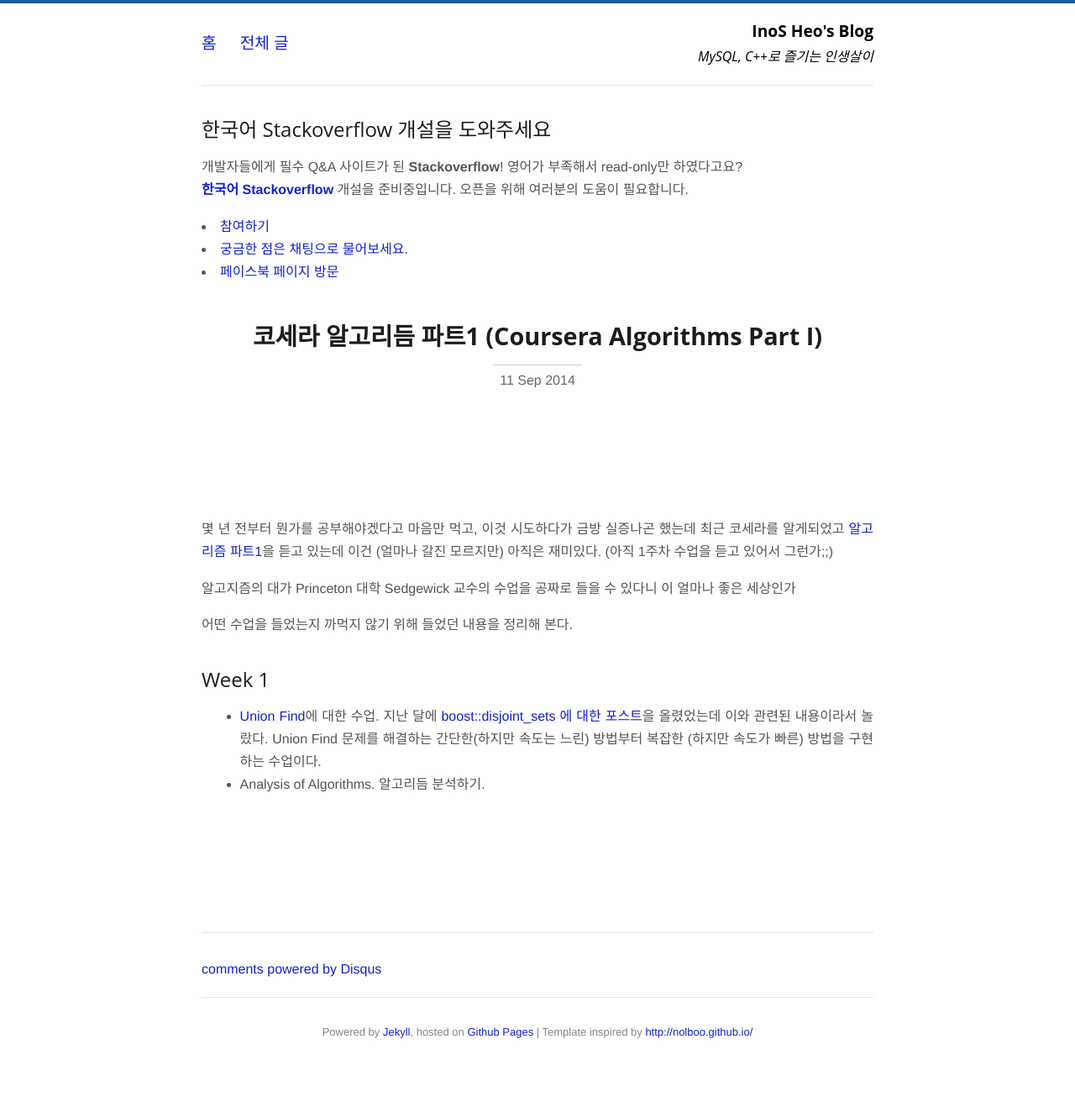
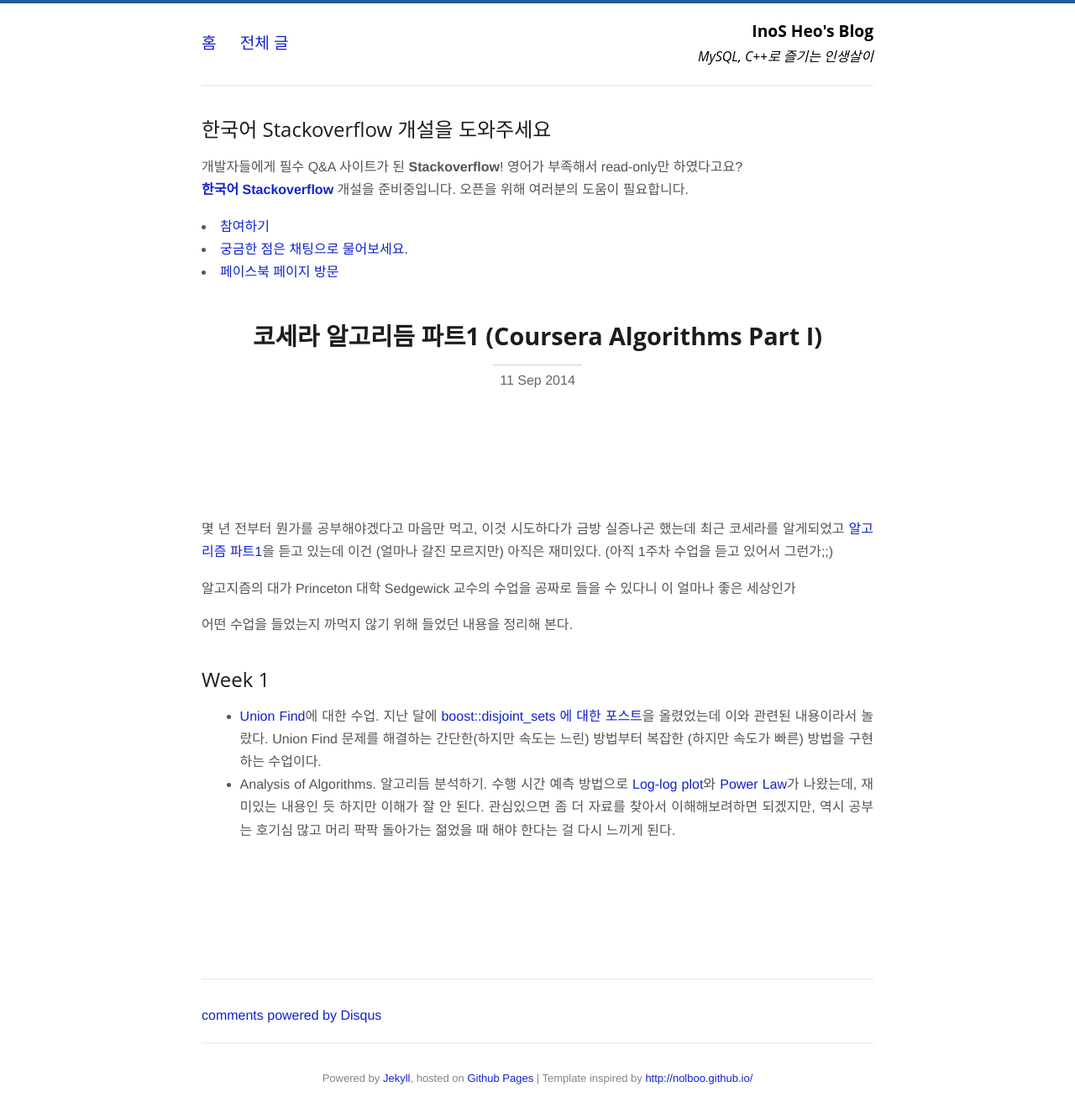
Before and after one commit to jason-heo/jason-heo.github.io, a Jekyll site: the page built from _posts/2014-09-11-algs4partI.md, in a window 1280 px wide. Shown: the whole page at 84% size. Built offline with Jekyll 4.4.1, drawn with Linux system fonts in a browser that asks for light colours; Markdown is read by kramdown in place of the engine named in the settings; comment, search, counter and statistics services are not loaded; before the commit the page ends 1277 px from its top, so only the background shows below that.

Commit message:
Update 2014-09-11-algs4partI.md

```diff
--- a/_posts/2014-09-11-algs4partI.md
+++ b/_posts/2014-09-11-algs4partI.md
@@ -13,8 +13,10 @@ categories: programming
 ## Week 1
 
 - [Union Find][2]에 대한 수업. 지난 달에 [boost::disjoint_sets 에 대한 포스트][3]을 올렸었는데 이와 관련된 내용이라서 놀랐다. Union Find 문제를 해결하는 간단한(하지만 속도는 느린) 방법부터 복잡한 (하지만 속도가 빠른) 방법을 구현하는 수업이다.
-- Analysis of Algorithms. 알고리듬 분석하기.
+- Analysis of Algorithms. 알고리듬 분석하기. 수행 시간 예측 방법으로 [Log-log plot][4]와 [Power Law][5]가 나왔는데, 재미있는 내용인 듯 하지만 이해가 잘 안 된다. 관심있으면 좀 더 자료를 찾아서 이해해보려하면 되겠지만, 역시 공부는 호기심 많고 머리 팍팍 돌아가는 젊었을 때 해야 한다는 걸 다시 느끼게 된다.
 
 [1]: https://www.coursera.org/course/algs4partI
 [2]: http://en.wikipedia.org/wiki/Disjoint-set_data_structure
 [3]: http://mysqlguru.github.io/cpp/2014/08/26/boost-disjoint-sets.html
+[4]: http://en.wikipedia.org/wiki/Log-log_plot
+[5]: http://en.wikipedia.org/wiki/Power_law
```
